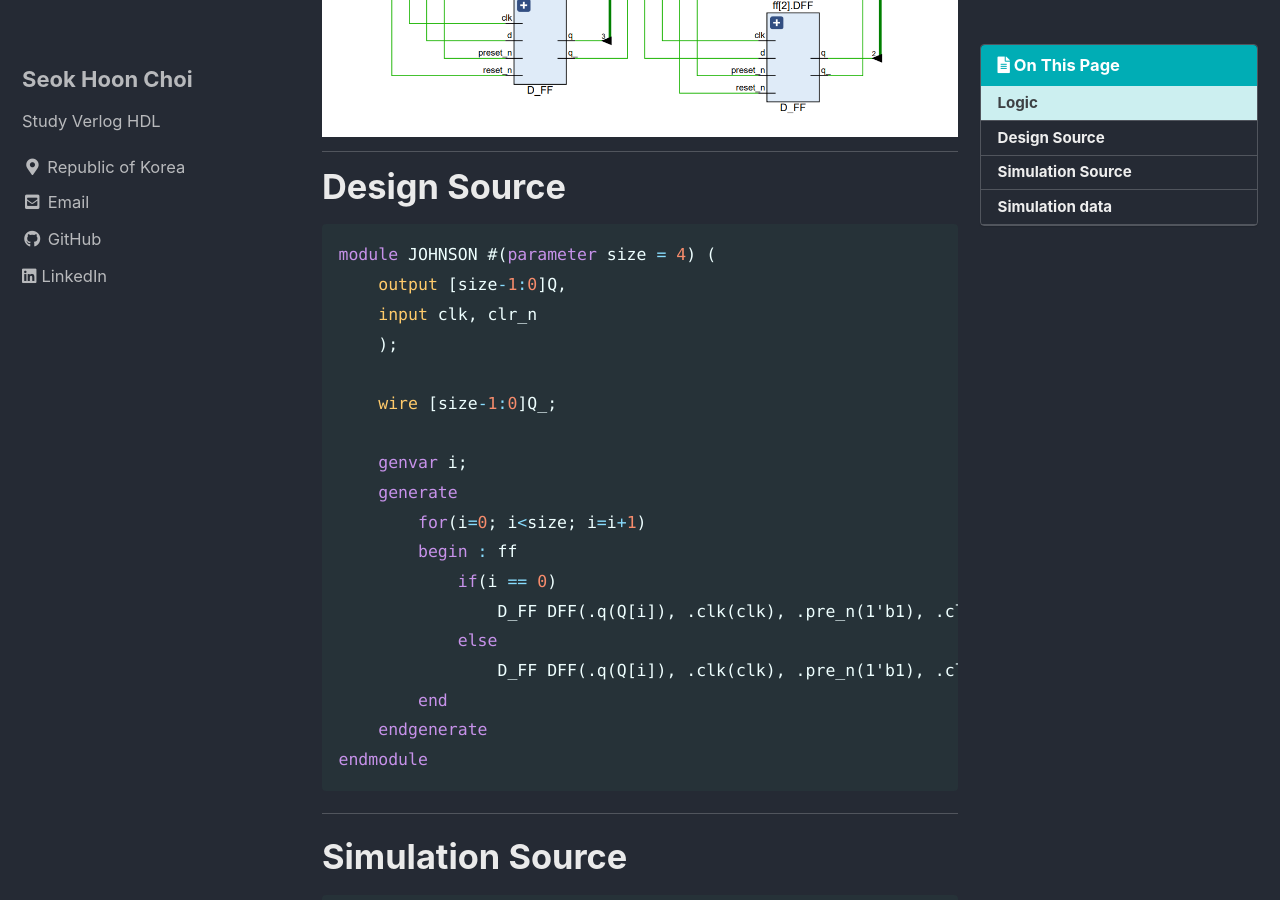
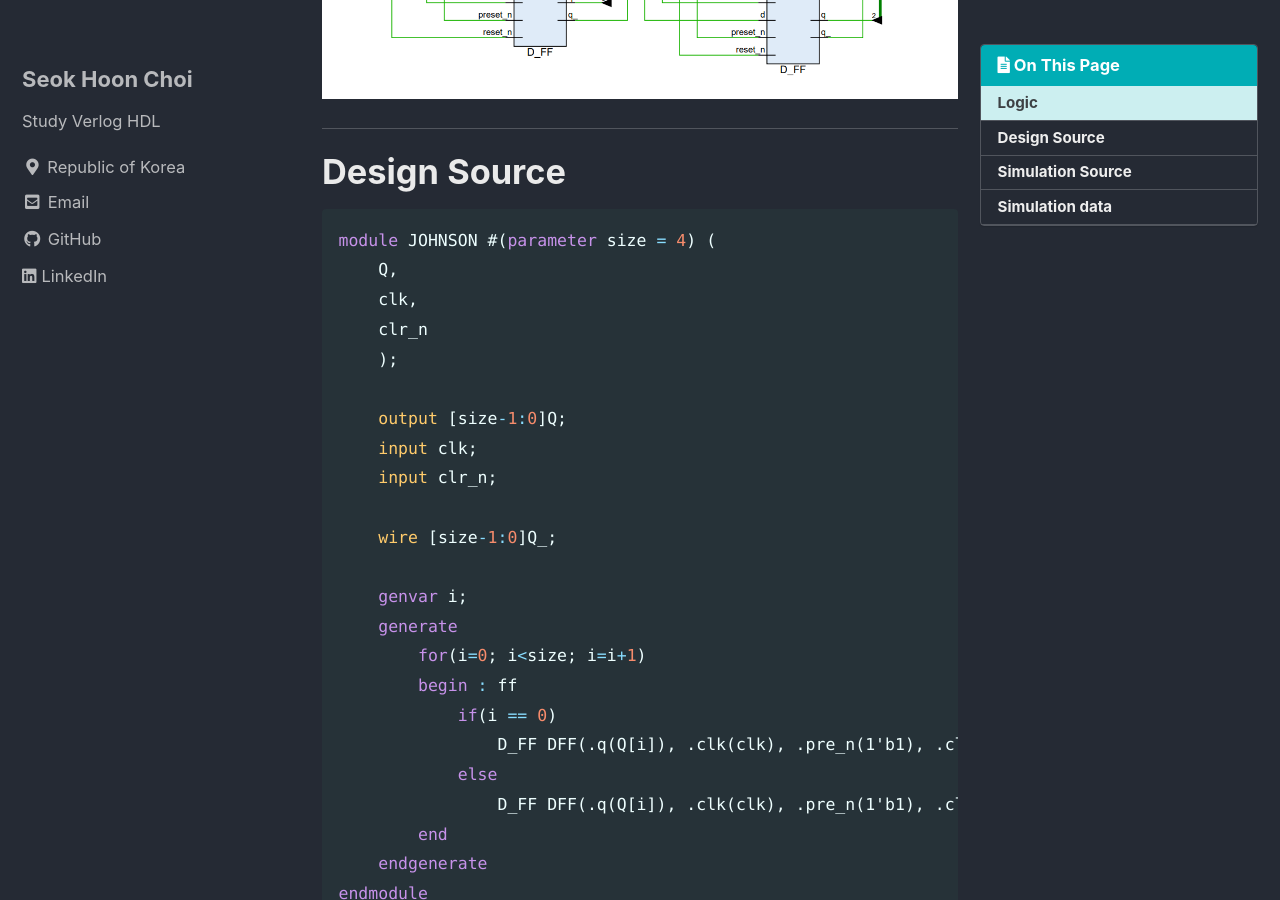
Before and after one commit to void7920/void7920.github.io, a Jekyll site: the page built from _posts/2022-01-28-Johnson.md, in a window 1280 px wide and 900 px high, scrolled down 555 px. Built offline with Jekyll 4.4.1, drawn with Linux system fonts in a browser that asks for light colours; cached includes are drawn as plain includes; some of the changed text lies outside the part shown.

Commit message:
Update files

````diff
--- a/_posts/2022-01-28-Johnson.md
+++ b/_posts/2022-01-28-Johnson.md
@@ -11,21 +11,27 @@ toc: true
 toc_sticky: true
 
 date: 2022-01-28
-last_modified_at: 2022-03-03
+last_modified_at: 2022-03-04
 ---
 
 # Logic
 
 ![Johnson](/images/2022-01-28-Johnson/logic.png)
+
 ---
 
 # Design Source
 
 ```verilog
 module JOHNSON #(parameter size = 4) (
-    output [size-1:0]Q,
-    input clk, clr_n
+    Q,
+    clk,
+    clr_n
     );
+
+    output [size-1:0]Q;
+    input clk;
+    input clr_n;
 
     wire [size-1:0]Q_;
 
````
Also changed, not shown: _posts/2022-01-27-SISO.md (+3 -1 lines).
